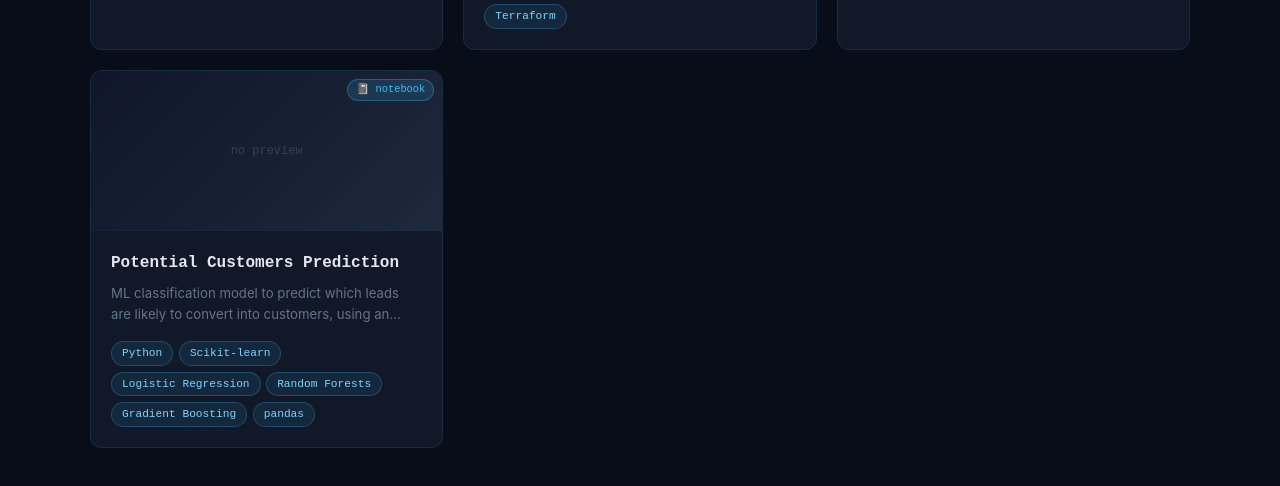
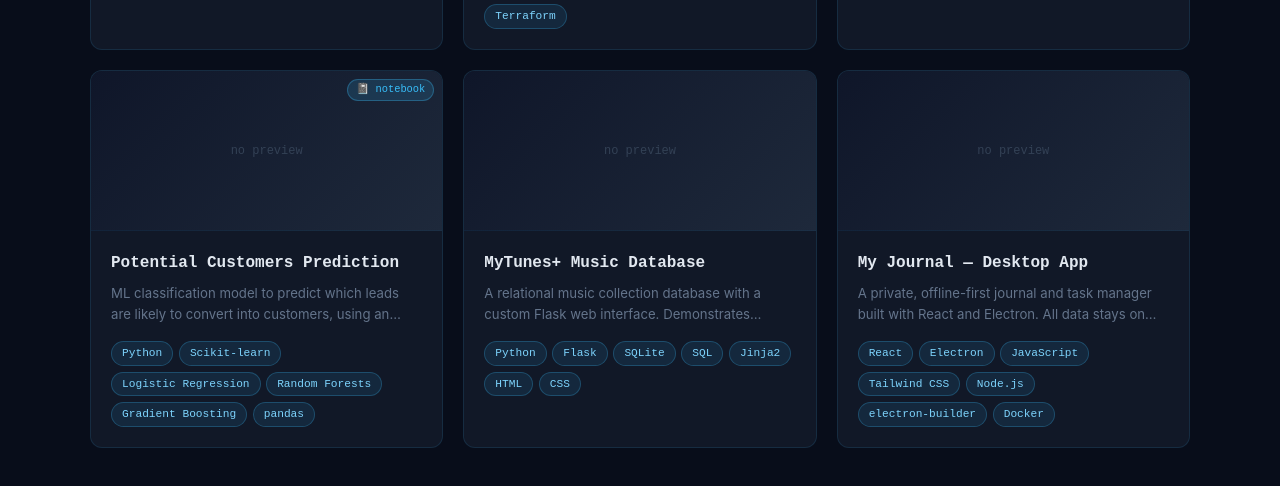
Before and after one commit to BhagyaP27/my-portfolio, a React (Create React App) app: page /projects in a window 1280 px wide. Shown: the part 638-1124 px from the top of the page. Built offline with nearby package versions, Linux system fonts and the light colour scheme.

Commit message:
added more projects

```diff
--- a/src/data/projectData.js
+++ b/src/data/projectData.js
@@ -74,6 +74,7 @@ Performed a full customer segmentation pipeline to identify distinct customer pe
 Identified 4 distinct customer segments ranging from high-value loyalists to price-sensitive occasional buyers, enabling targeted campaign strategies for each group.`,
         technologies: ["Python", "pandas", "NumPy", "Scikit-learn", "K-Means", "PCA", "Matplotlib"],
         image: "",
+        github: "https://github.com/BhagyaP27",
         demo: ""
     },
     {
@@ -92,6 +93,70 @@ Built a binary classification pipeline to predict customer conversion probabilit
 Gradient Boosting achieved the highest ROC-AUC, outperforming the Logistic Regression baseline by a significant margin while maintaining interpretable feature importances for business stakeholders.`,
         technologies: ["Python", "Scikit-learn", "Logistic Regression", "Random Forests", "Gradient Boosting", "pandas"],
         image: "",
+        github: "https://github.com/BhagyaP27",
+        demo: ""
+    },
+    {
+        id: 5,
+        title: "MyTunes+ Music Database",
+        description: "A relational music collection database with a custom Flask web interface. Demonstrates complex SQL queries across a 10-table normalized schema — artist catalogues, playlist durations, many-to-many genre relationships, and track credits.",
+        content: `### Overview
+MyTunes+ is a fully normalized SQLite database modelling a personal music collection, wrapped in a Flask web app for interactive query demonstration. Built for COMP 3005 (Database Systems) at Carleton University.
+
+### Schema Design
+The database spans **10 tables** in 3NF:
+
+* \`ARTIST\`, \`ALBUM\`, \`TRACK\` — core catalogue hierarchy
+* \`TRACK_ARTIST\` — many-to-many between tracks and artists, with a \`role\` attribute (primary, featuring, composer)
+* \`GENRE\`, \`ALBUM_GENRE\` — many-to-many genre tagging
+* \`PLAYLIST\`, \`PLAYLIST_TRACK\` — ordered playlist membership with position tracking
+* \`USER\`, \`USER_FOLLOWS\` — user accounts and artist follow relationships
+
+### Key SQL Queries
+* **Artist catalogue:** Multi-join across \`TRACK_ARTIST → TRACK → ALBUM\` with \`GROUP_CONCAT\` for collaborator credits and role aggregation.
+* **Playlist duration report:** \`COALESCE(SUM(duration_sec), 0)\` with ordered \`PLAYLIST_TRACK\` join — answers "how long is my playlist?" in one query.
+* **Genre drill-down:** Two-hop many-to-many join via \`ALBUM_GENRE → GENRE\` filtered by \`genre_id\`, demonstrating N:N relationship traversal.
+* **Top artists by credits:** \`LEFT JOIN TRACK_ARTIST\` with \`COUNT\` and \`GROUP BY\` to rank artists by primary track credits.
+
+### Architecture
+* **Backend:** Flask 3.x with \`sqlite3.Row\` for dict-style row access and \`PRAGMA foreign_keys = ON\` enforced on every connection.
+* **Templating:** Jinja2 with a shared \`base.html\` layout, \`format_duration\` context processor converting raw seconds to human-readable time.
+* **Seed script:** \`setup_db.py\` recreates and seeds the entire database from Python tuples — reproducible from scratch in one command.
+
+### Technical Highlights
+Foreign key constraints are enforced at the SQLite layer, not just application logic. The \`PLAYLIST_TRACK\` table enforces both \`UNIQUE (playlist_id, position)\` and \`PRIMARY KEY (playlist_id, track_id)\` — preventing duplicate positions and duplicate track entries independently.`,
+        technologies: ["Python", "Flask", "SQLite", "SQL", "Jinja2", "HTML", "CSS"],
+        image: "",
+        github: "https://github.com/BhagyaP27",
+        demo: ""
+    },
+    {
+        id: 6,
+        title: "My Journal — Desktop App",
+        description: "A private, offline-first journal and task manager built with React and Electron. All data stays on your machine — no accounts, no servers, no tracking.",
+        content: `### Overview
+A cross-platform desktop application for journaling and task management. Built with React for the UI and Electron for native desktop integration. Data is persisted to the local filesystem via Electron's IPC bridge — no cloud, no telemetry.
+
+### Architecture
+The app uses a clean two-process Electron architecture:
+
+* **Main process** (\`electron/main.js\`): Manages the \`BrowserWindow\`, handles file I/O through a \`store.json\` in the OS user data directory, and exposes a typed IPC API (\`store-get\`, \`store-set\`, \`store-delete\`, \`store-has\`).
+* **Renderer process** (React): Communicates with the main process through a \`contextBridge\` preload — \`window.electronStore\` — keeping \`nodeIntegration\` disabled for security.
+* **Storage abstraction:** A unified \`storage\` helper detects whether \`window.electronStore\` is present and falls back to \`localStorage\` automatically, so the app runs identically in a browser during development.
+
+### Features
+* **Journal** — timestamped entries with title and freeform content, edit/delete, sorted chronologically.
+* **Tasks** — priority levels (High / Medium / Low), optional due dates, completion toggle, full edit/delete lifecycle.
+* **Offline-first** — all data written to \`%APPDATA%/my-journal-app/store.json\` on Windows; no network requests.
+
+### Build & Distribution
+Packaged with \`electron-builder\` targeting NSIS installer and portable \`win-unpacked\` for Windows, \`dmg\` for macOS, and \`AppImage\` for Linux. A multi-stage Docker build also serves the React app via nginx for web deployment.
+
+### Technical Highlights
+The \`contextBridge\` + \`ipcMain.handle\` pattern provides a fully async, promise-based storage API to the renderer without exposing Node.js internals — a security best practice over the legacy \`nodeIntegration: true\` approach.`,
+        technologies: ["React", "Electron", "JavaScript", "Tailwind CSS", "Node.js", "electron-builder", "Docker"],
+        image: "",
+        github: "https://github.com/BhagyaP27",
         demo: ""
     }
 ];
```
